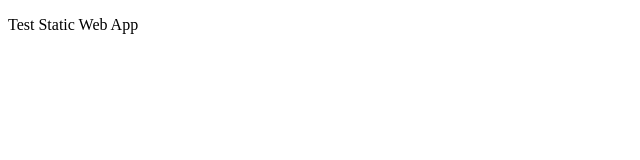
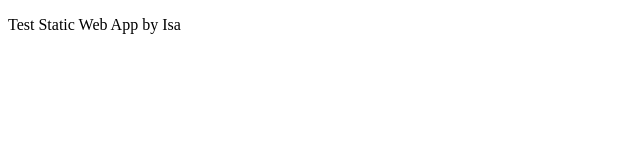
Before and after one commit to isa424/TestStaticWebApp, a plain HTML site: page index.html in a window 1280 px wide. Shown: the full height of the page, 0-640 px from the left. Drawn offline with Linux system fonts and the light colour scheme.

Commit message:
Update index.html

```diff
--- a/index.html
+++ b/index.html
@@ -6,6 +6,6 @@
     <title>Document</title>
 </head>
 <body>
-    <p>Test Static Web App</p>
+    <p>Test Static Web App by Isa</p>
 </body>
 </html>
```
Also changed, not shown: 1 other file.
